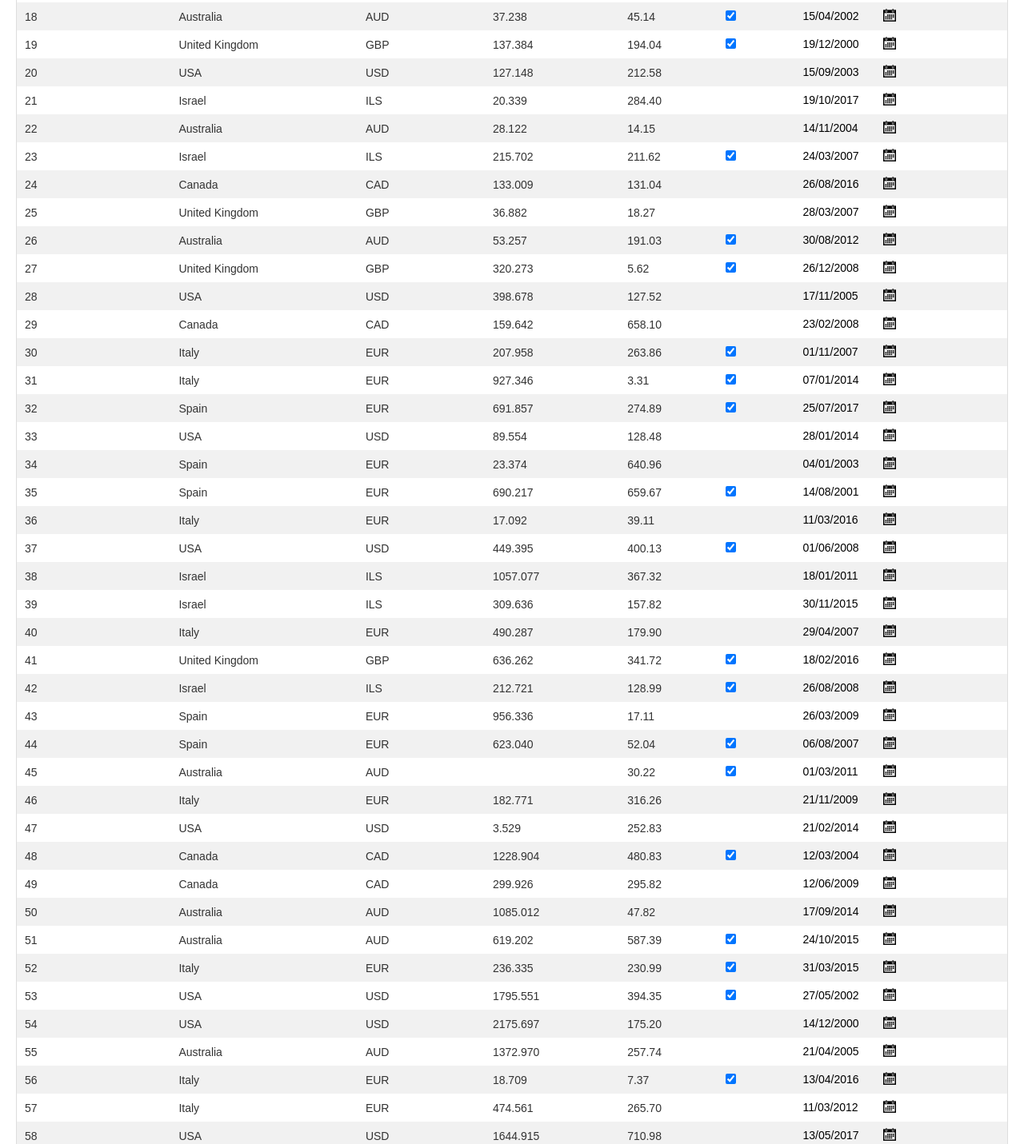
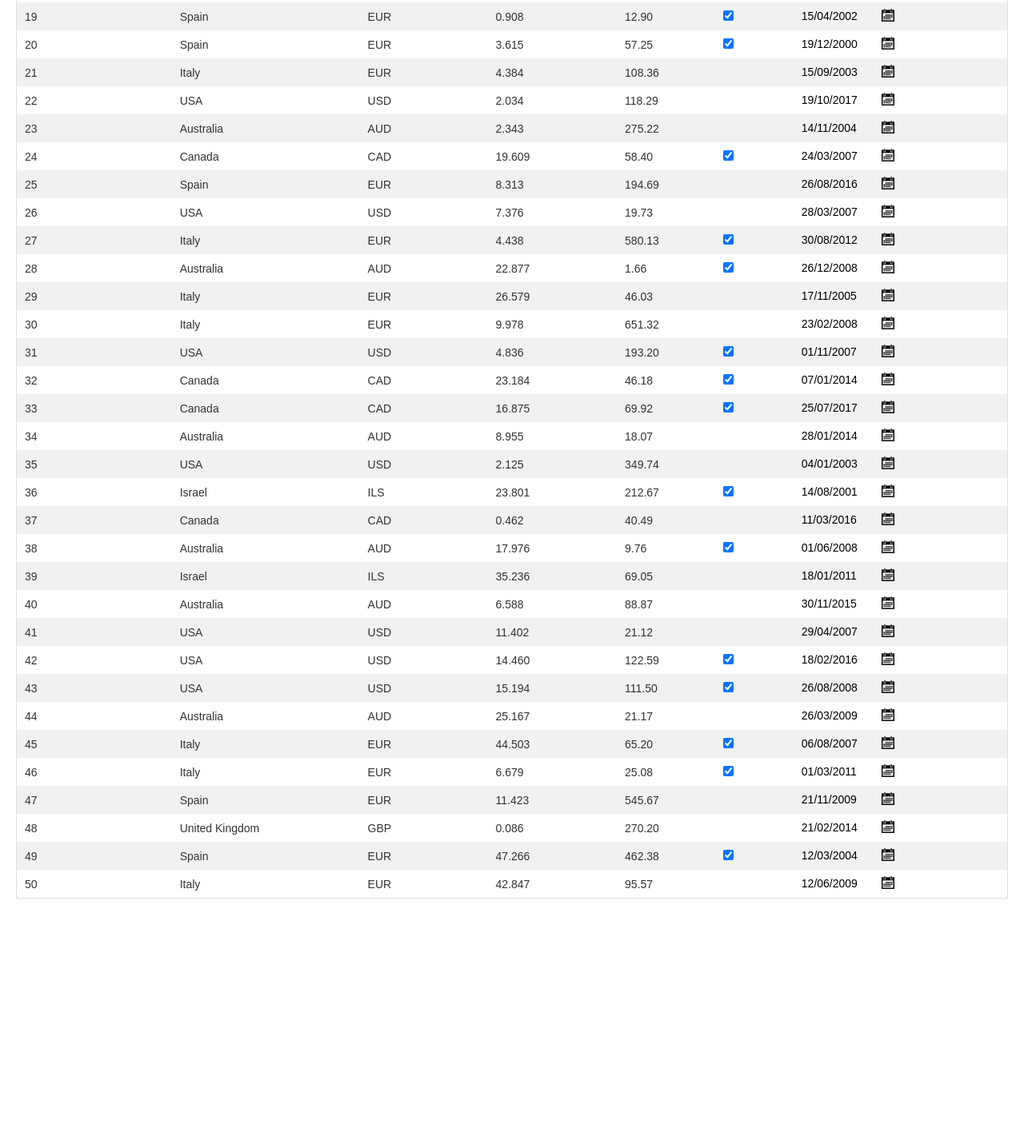
Before and after one commit to JonnyAdaptableTools/adaptablegrid, a website: page harness/index.html in a window 1280 px wide. Shown: the part 685-2116 px from the top of the page at 80% size. After the commit the page ends 1829 px from the top, so only its background shows below. Drawn offline with Linux system fonts and the light colour scheme.

Commit message:
yoel first commit

```diff
--- a/harness/DataGenerator.js
+++ b/harness/DataGenerator.js
@@ -37,11 +37,11 @@ var DataGenerator = {
     for (var i = 0; i < numberOfRows; i++) {
       var row = {};
       rndNo = DataGenerator.getRndNumber(0, arrCurrencies.length);
-      row["id"] = i;
+      row["id"] = i+1;
       row["currency"] = arrCurrencies[rndNo];
       row["price"] = (Math.random() * DataGenerator.getRndNumber(0, 1000));
       row["country"] = arrCountries[rndNo];
-      row["valuation"] = Math.random() * DataGenerator.getRndNumber(0, 50) * (i+1);
+      row["valuation"] = Math.random() * (i+1);
       row["created"] = DataGenerator.randomDate(new Date(2000, 1, 1), new Date());
       row["paid"] = Math.round(Math.random());
       data.push(row);
--- a/harness/index.html
+++ b/harness/index.html
@@ -37,8 +37,8 @@
     var mygrid = $('grid').AdaptableGrid({
       debug: d,
       columns: DataGenerator.columns(),
-      data: DataGenerator.generate(500),
-      display: 500,
+      data: DataGenerator.generate(50),
+      display: 50,
       sortable: true,
       pageable: false,
       reorderable: true
```
Also changed, not shown: build/adaptablegrid.bundle.css, build/adaptablegrid.bundle.min.js, 1 other file.
